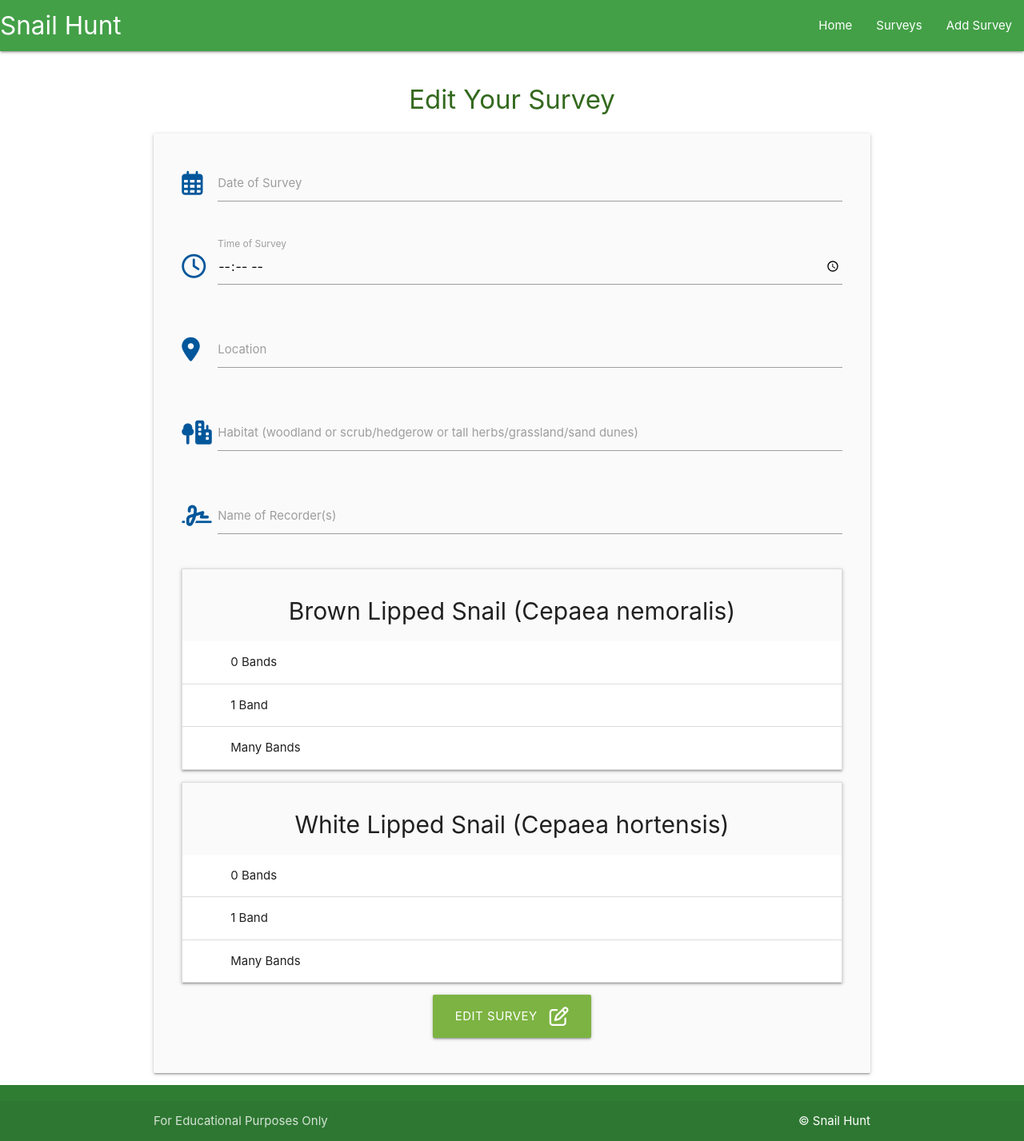
After one commit to cjns/Milestone-3--The-Snail-Hunt, a Flask app: template snailmanager/templates/edit_survey.html in a window 1280 px wide. The commit adds this page. Shown: the whole page at 80% size. Run offline with Flask 3, Linux system fonts and the light colour scheme; the template is opened without the code that fills it, so the values that code supplies are empty; some libraries are stand-ins or nearby versions.

Commit message:
Add edit_survey.html and update functionality.

```diff
--- /dev/null
+++ b/snailmanager/templates/edit_survey.html
@@ -0,0 +1,314 @@
+{% extends "base.html" %}
+{% block content %}
+
+<h1 class="light-green-text text-darken-4 center-align">Edit Your Survey</h1>
+
+<div class="row card-panel grey lighten-5">
+    <form class="col s12" method="POST" action="{{ url_for('edit_survey', survey_id=survey.survey_id) }}">
+
+        <!-- Survey Date -->
+        <div class="row">
+            <div class="input-field col s12">
+                <i class="fa-regular fa-calendar-days prefix light-blue-text text-darken-4"></i>
+                <input id="survey_date" name="survey_date" value="{{ survey.survey_date.strftime('%d/%b/%Y') }}" type="text" class="datepicker validate" required>
+                <label for="survey_date">Date of Survey</label>
+            </div>
+        </div>
+
+        <!-- Survey Time -->
+        <div class="row">
+            <div class="input-field col s12">
+                <i class="fa-regular fa-clock prefix light-blue-text text-darken-4"></i>
+                <input id="survey_time" name="survey_time" value="{{ survey.survey_time.strftime('%I:%M') }}" type="time" class="timepicker validate" required>
+                <label for="survey_time">Time of Survey</label>
+            </div>
+        </div>
+
+        <!-- Location -->
+        <div class="row">
+            <div class="input-field col s12">
+                <i class="fa-solid fa-location-dot prefix light-blue-text text-darken-4"></i>
+                <input id="survey_location" name="survey_location" value="{{ survey.survey_location }}" type="text" class="validate" required>
+                <label for="survey_location">Location</label>
+            </div>
+        </div>
+
+        <!-- Habitat -->
+        <div class="row">
+            <div class="input-field col s12">
+                <i class="fa-solid fa-tree-city prefix light-blue-text text-darken-4"></i>
+                <input id="survey_habitat" name="survey_habitat" value="{{ survey.survey_habitat }}" type="text" class="validate" required>
+                <label for="survey_habitat">Habitat (woodland or scrub/hedgerow or tall herbs/grassland/sand
+                    dunes)</label>
+            </div>
+        </div>
+
+        <!-- Recorder -->
+        <div class="row">
+            <div class="input-field col s12">
+                <i class="fa-solid fa-signature prefix light-blue-text text-darken-4"></i>
+                <input id="survey_recorder" name="survey_recorder" value="{{ survey.survey_recorder }}" type="text" class="validate" required>
+                <label for="survey_recorder">Name of Recorder(s)</label>
+            </div>
+        </div>
+
+        <!-- Brown Lipped Snails -->
+        <ul class="collapsible">
+            <h2 class="center">Brown Lipped Snail (Cepaea nemoralis)</h2>
+            <li>
+                <div class="collapsible-header"><i class="material-icons"></i>0 Bands</div>
+                <div class="collapsible-body">
+
+                    <!-- Yellow, Brown Lipped Snail, 0 Bands -->
+                    <div class="row">
+                        <div class="input-field col s12">
+                            <i class="fa-solid fa-circle prefix light-blue-text text-darken-4"
+                                style="color: #fbfb00 !important;"></i>
+                            <input id="yellow_brown_lipped_snail_0_bands" name="yellow_brown_lipped_snail_0_bands"
+                                value="{{ survey.yellow_brown_lipped_snail_0_bands }}" type="number" class="validate" required>
+                            <label for="yellow_brown_lipped_snail_0_bands">Number of Yellow snails found</label>
+                        </div>
+                    </div>
+
+                    <!-- Pink, Brown Lipped Snail, 0 Bands -->
+                    <div class="row">
+                        <div class="input-field col s12">
+                            <i class="fa-solid fa-circle prefix light-blue-text text-darken-4"
+                                style="color: #ff80ff !important;"></i>
+                            <input id="pink_brown_lipped_snail_0_bands" name="pink_brown_lipped_snail_0_bands"
+                                value="{{ survey.pink_brown_lipped_snail_0_bands }}" type="number" class="validate" required>
+                            <label for="pink_brown_lipped_snail_0_bands">Number of Pink snails found</label>
+                        </div>
+                    </div>
+
+
+                    <!-- Brown, Brown Lipped Snail, 0 Bands -->
+                    <div class="row">
+                        <div class="input-field col s12">
+                            <i class="fa-solid fa-circle prefix light-blue-text text-darken-4"
+                                style="color: #804000 !important;"></i>
+                            <input id="brown_brown_lipped_snail_0_bands" name="brown_brown_lipped_snail_0_bands"
+                                value="{{ survey.brown_brown_lipped_snail_0_bands }}" type="number" class="validate" required>
+                            <label for="brown_brown_lipped_snail_0_bands">Number of Brown snails found</label>
+                        </div>
+                    </div>
+
+
+                </div>
+            </li>
+            <li>
+                <div class="collapsible-header"><i class="material-icons"></i>1 Band</div>
+                <div class="collapsible-body">
+
+                    <!-- Yellow, Brown Lipped Snail, 1 Band -->
+                    <div class="row">
+                        <div class="input-field col s12">
+                            <i class="fa-regular fa-circle prefix light-blue-text text-darken-4"
+                                style="color: #fbfb00 !important;"></i>
+                            <input id="yellow_brown_lipped_snail_1_band" name="yellow_brown_lipped_snail_1_band"
+                                value="{{ survey.yellow_brown_lipped_snail_1_band }}" type="number" class="validate" required>
+                            <label for="yellow_brown_lipped_snail_1_band">Number of Yellow snails found</label>
+                        </div>
+                    </div>
+
+                    <!-- Pink, Brown Lipped Snail, 1 Band -->
+                    <div class="row">
+                        <div class="input-field col s12">
+                            <i class="fa-regular fa-circle prefix light-blue-text text-darken-4"
+                                style="color: #ff80ff !important;"></i>
+                            <input id="pink_brown_lipped_snail_1_band" name="pink_brown_lipped_snail_1_band"
+                                value="{{ survey.pink_brown_lipped_snail_1_band }}" type="number" class="validate" required>
+                            <label for="pink_brown_lipped_snail_1_band">Number of Pink snails found</label>
+                        </div>
+                    </div>
+
+                    <!-- Brown, Brown Lipped Snail, 1 Band -->
+                    <div class="row">
+                        <div class="input-field col s12">
+                            <i class="fa-regular fa-circle prefix light-blue-text text-darken-4"
+                                style="color: #804000 !important;"></i>
+                            <input id="brown_brown_lipped_snail_1_band" name="brown_brown_lipped_snail_1_band"
+                                value="{{ survey.brown_brown_lipped_snail_1_band }}" type="number" class="validate" required>
+                            <label for="brown_brown_lipped_snail_1_band">Number of Brown snails found</label>
+                        </div>
+                    </div>
+
+                </div>
+            </li>
+            <li>
+                <div class="collapsible-header"><i class="material-icons"></i>Many Bands</div>
+                <div class="collapsible-body">
+
+
+                    <!-- Yellow, Brown Lipped Snail, Many Bands -->
+                    <div class="row">
+                        <div class="input-field col s12">
+                            <i class="fa-solid fa-bullseye prefix light-blue-text text-darken-4"
+                                style="color: #fbfb00 !important;"></i>
+                            <input id="yellow_brown_lipped_snail_many_bands" name="yellow_brown_lipped_snail_many_bands"
+                                value="{{ survey.yellow_brown_lipped_snail_many_bands }}" type="number" class="validate" required>
+                            <label for="yellow_brown_lipped_snail_many_bands">Number of Yellow snails found</label>
+                        </div>
+                    </div>
+
+                    <!-- Pink, Brown Lipped Snail, Many Bands -->
+                    <div class="row">
+                        <div class="input-field col s12">
+                            <i class="fa-solid fa-bullseye prefix light-blue-text text-darken-4"
+                                style="color: #ff80ff !important;"></i>
+                            <input id="pink_brown_lipped_snail_many_bands" name="pink_brown_lipped_snail_many_bands"
+                                value="{{ survey.pink_brown_lipped_snail_many_bands }}" type="number" class="validate" required>
+                            <label for="pink_brown_lipped_snail_many_bands">Number of Pink snails found</label>
+                        </div>
+                    </div>
+
+                    <!-- Brown, Brown Lipped Snail, Many Bands -->
+                    <div class="row">
+                        <div class="input-field col s12">
+                            <i class="fa-solid fa-bullseye prefix light-blue-text text-darken-4"
+                                style="color: #804000 !important;"></i>
+                            <input id="brown_brown_lipped_snail_many_bands" name="brown_brown_lipped_snail_many_bands"
+                                value="{{ survey.brown_brown_lipped_snail_many_bands }}" type="number" class="validate" required>
+                            <label for="brown_brown_lipped_snail_many_bands">Number of Brown snails found</label>
+                        </div>
+                    </div>
+
+                </div>
+            </li>
+        </ul>
+
+        <!-- White Lipped Snails -->
+        <ul class="collapsible">
+            <h2 class="center">White Lipped Snail (Cepaea hortensis)</h2>
+            <li>
+                <div class="collapsible-header"><i class="material-icons"></i>0 Bands</div>
+                <div class="collapsible-body">
+
+                    <!-- Yellow, White Lipped Snail, 0 Band -->
+                    <div class="row">
+                        <div class="input-field col s12">
+                            <i class="fa-solid fa-circle prefix light-blue-text text-darken-4"
+                                style="color: #fbfb00 !important;"></i>
+                            <input id="yellow_white_lipped_snail_0_bands" name="yellow_white_lipped_snail_0_bands"
+                                value="{{ survey.yellow_white_lipped_snail_0_bands }}" type="number" class="validate" required>
+                            <label for="yellow_white_lipped_snail_0_bands">Number of Yellow snails found</label>
+                        </div>
+                    </div>
+
+                    <!-- Pink, White Lipped Snail, 0 Band -->
+                    <div class="row">
+                        <div class="input-field col s12">
+                            <i class="fa-solid fa-circle prefix light-blue-text text-darken-4"
+                                style="color: #ff80ff !important;"></i>
+                            <input id="pink_white_lipped_snail_0_bands" name="pink_white_lipped_snail_0_bands"
+                                value="{{ survey.pink_white_lipped_snail_0_bands }}" type="number" class="validate" required>
+                            <label for="pink_white_lipped_snail_0_bands">Number of Pink snails found</label>
+                        </div>
+                    </div>
+
+                    <!-- Brown, White Lipped Snail, 0 Band -->
+                    <div class="row">
+                        <div class="input-field col s12">
+                            <i class="fa-solid fa-circle prefix light-blue-text text-darken-4"
+                                style="color: #804000 !important;"></i>
+                            <input id="brown_white_lipped_snail_0_bands" name="brown_white_lipped_snail_0_bands"
+                                value="{{ survey.brown_white_lipped_snail_0_bands }}" type="number" class="validate" required>
+                            <label for="brown_white_lipped_snail_0_bands">Number of Brown snails found</label>
+                        </div>
+                    </div>
+
+
+                </div>
+            </li>
+            <li>
+                <div class="collapsible-header"><i class="material-icons"></i>1 Band</div>
+                <div class="collapsible-body">
+
+                    <!-- Yellow, White Lipped Snail, 1 Band -->
+                    <div class="row">
+                        <div class="input-field col s12">
+                            <i class="fa-regular fa-circle prefix light-blue-text text-darken-4"
+                                style="color: #fbfb00 !important;"></i>
+                            <input id="yellow_white_lipped_snail_1_band" name="yellow_white_lipped_snail_1_band"
+                                value="{{ survey.yellow_white_lipped_snail_1_band }}" type="number" class="validate" required>
+                            <label for="yellow_white_lipped_snail_1_band">Number of Yellow snails found</label>
+                        </div>
+                    </div>
+
+                    <!-- Pink, White Lipped Snail, 1 Band -->
+                    <div class="row">
+                        <div class="input-field col s12">
+                            <i class="fa-regular fa-circle prefix light-blue-text text-darken-4"
+                                style="color: #ff80ff !important;"></i>
+                            <input id="pink_white_lipped_snail_1_band" name="pink_white_lipped_snail_1_band"
+                                value="{{ survey.pink_white_lipped_snail_1_band }}" type="number" class="validate" required>
+                            <label for="pink_white_lipped_snail_1_band">Number of Pink snails found</label>
+                        </div>
+                    </div>
+
+                    <!-- Brown, White Lipped Snail, 1 Band -->
+                    <div class="row">
+                        <div class="input-field col s12">
+                            <i class="fa-regular fa-circle prefix light-blue-text text-darken-4"
+                                style="color: #804000 !important;"></i>
+                            <input id="brown_white_lipped_snail_1_band" name="brown_white_lipped_snail_1_band"
+                                value="{{ survey.brown_white_lipped_snail_1_band }}" type="number" class="validate" required>
+                            <label for="brown_white_lipped_snail_1_band">Number of Brown snails found</label>
+                        </div>
+                    </div>
+
+                </div>
+            </li>
+            <li>
+                <div class="collapsible-header"><i class="material-icons"></i>Many Bands</div>
+                <div class="collapsible-body">
+
+                    <!-- Yellow, White Lipped Snail, Many Bands -->
+                    <div class="row">
+                        <div class="input-field col s12">
+                            <i class="fa-solid fa-bullseye prefix light-blue-text text-darken-4"
+                                style="color: #fbfb00 !important;"></i>
+                            <input id="yellow_white_lipped_snail_many_bands" name="yellow_white_lipped_snail_many_bands"
+                                value="{{ survey.yellow_white_lipped_snail_many_bands }}" type="number" class="validate" required>
+                            <label for="yellow_white_lipped_snail_many_bands">Number of Yellow snails found</label>
+                        </div>
+                    </div>
+
+                    <!-- Pink, White Lipped Snail, Many Bands -->
+                    <div class="row">
+                        <div class="input-field col s12">
+                            <i class="fa-solid fa-bullseye prefix light-blue-text text-darken-4"
+                                style="color: #ff80ff !important;"></i>
+                            <input id="pink_white_lipped_snail_many_bands" name="pink_white_lipped_snail_many_bands"
+                                value="{{ survey.pink_white_lipped_snail_many_bands }}" type="number" class="validate" required>
+                            <label for="pink_white_lipped_snail_many_bands">Number of Pink snails found</label>
+                        </div>
+                    </div>
+
+                    <!-- Brown, White Lipped Snail, Many Bands -->
+                    <div class="row">
+                        <div class="input-field col s12">
+                            <i class="fa-solid fa-bullseye prefix light-blue-text text-darken-4"
+                                style="color: #804000 !important;"></i>
+                            <input id="brown_white_lipped_snail_many_bands" name="brown_white_lipped_snail_many_bands"
+                                value="{{ survey.brown_white_lipped_snail_many_bands }}" type="number" class="validate" required>
+                            <label for="brown_white_lipped_snail_many_bands">Number of Brown snails found</label>
+                        </div>
+                    </div>
+
+                </div>
+            </li>
+        </ul>
+
+        <!-- Submit Button -->
+        <div class="row">
+            <div class="col s12 center-align">
+                <button type="submit" class="btn-large light-green darken-1">
+                    Edit Survey <i class="fa-regular fa-edit right"></i>
+                </button>
+            </div>
+        </div>
+    </form>
+</div>
+
+{% endblock %}
--- a/snailmanager/templates/surveys.html
+++ b/snailmanager/templates/surveys.html
@@ -86,6 +86,7 @@
           <td>{{ survey.brown_white_lipped_snail_many_bands }}</td>
         </tr>
       </table>
+      <a href="{{ url_for('edit_survey', survey_id=survey.survey_id) }}" class="btn green accent-4">Edit</a>
     </div>
   </li>
   {% endfor %}
```
Also changed, not shown: snailmanager/routes.py (+34 -1 lines).
